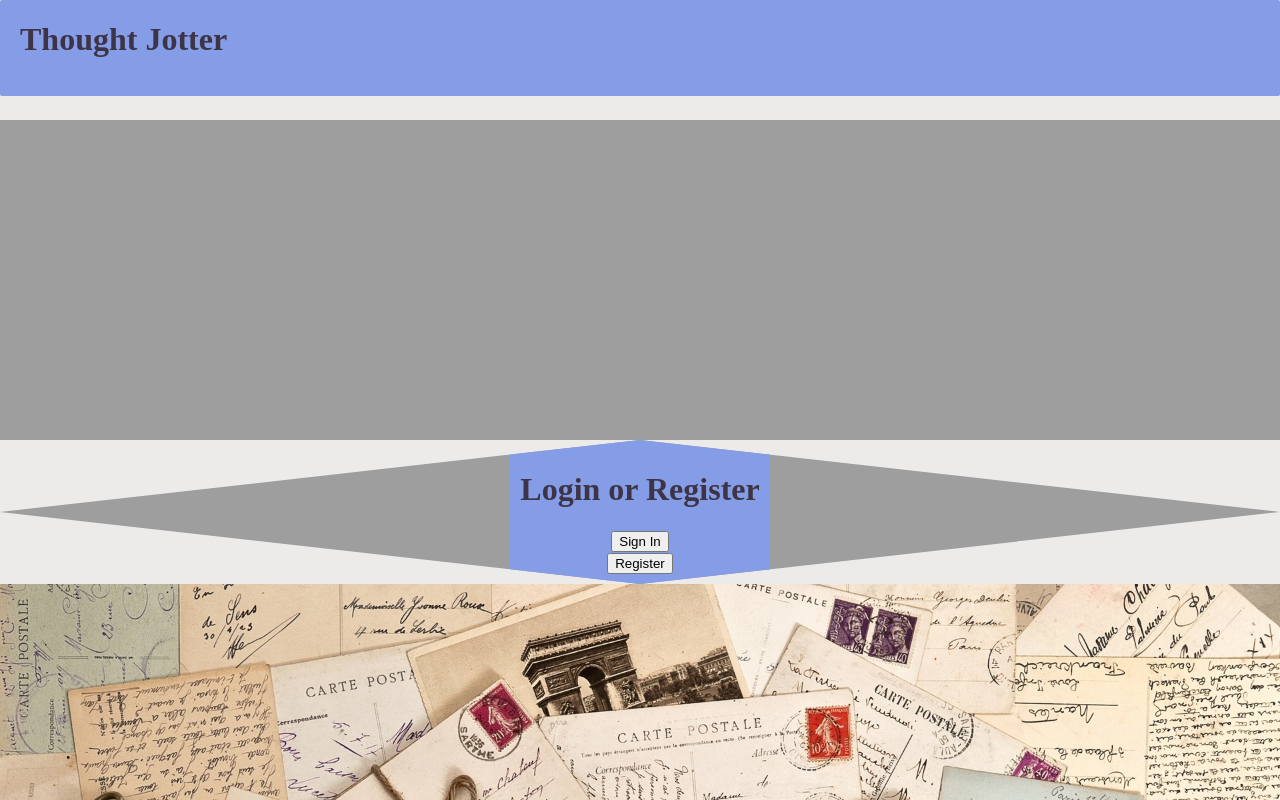
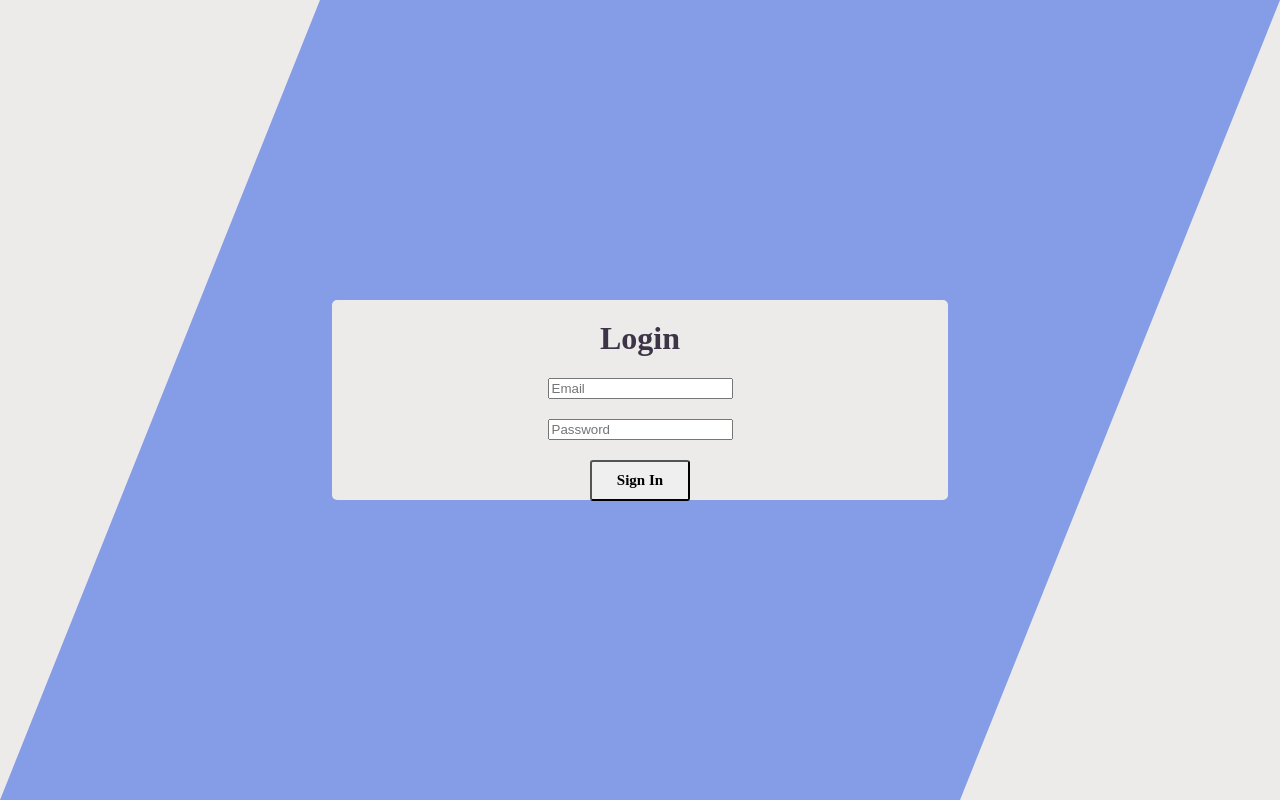
Before and after one commit to randaman23/note-pad, a React (Create React App) app: page /#/login in a window 1280 px wide. Before the commit this address led to /#/. Shown: the top 800 px of the page. Built offline with nearby package versions, Linux system fonts and the light colour scheme.

Commit message:
login css for buttons and overall look

```diff
--- a/src/components/Login.css
+++ b/src/components/Login.css
@@ -6,12 +6,26 @@
   display: flex;
   flex-direction: column;
   justify-content: center;
-  width: 40vw;
-  height: 50vh;
+  align-items: center;
+  width: 45vw;
+  height: 20vh;
   background: #edeaea;
   padding: 20px;
-  /* margin-top: 240px; */
   border-radius: 5px;
+  /* clip-path: polygon(0 0, 60% 0, 100% 100%, 40% 100%); */
+  /* background: #3d3547; */
+}
+.login_box button{
+    display: flex;
+    flex-direction: column;
+    align-items: center;
+    justify-content: center;
+    width: 100px;
+    padding: 10px;
+    font-family: 'Roboto Mono';
+    font-size: 15px;
+    font-weight: bold;
+    border-radius: 3px;
 }
 .login_register_main {
   height: 100vh;
```
